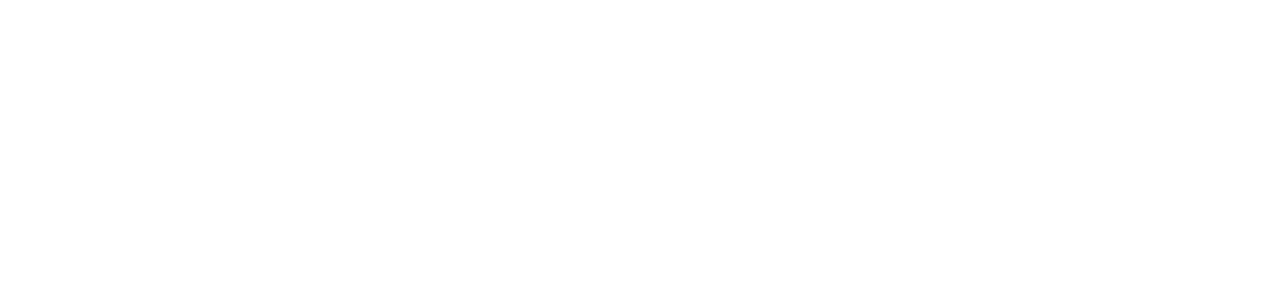
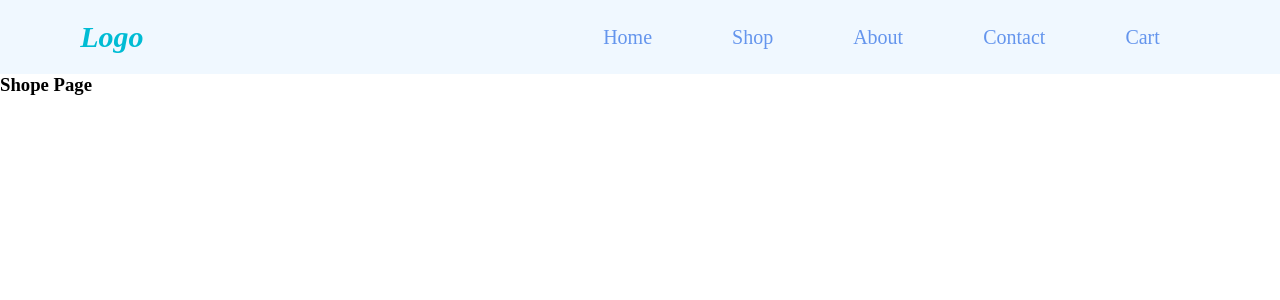
Before and after one commit to ammuzree/E-commerce_ReactJs, a React (Create React App) app: page /shope in a window 1280 px wide. Shown: the top 300 px of the page. Built offline with nearby package versions, Linux system fonts and the light colour scheme.

Commit message:
navBar creation

```diff
--- a/src/App.js
+++ b/src/App.js
@@ -1,12 +1,32 @@
-import React from 'react';
-import Header from './components/header';
+import React from "react";
+import { BrowserRouter, Routes, Route } from "react-router-dom";
+import Navbar from "./components/navbar";
+import Home from './components/Home';
+import Shope from './components/Shope';
+import About from './components/About';
+import Contact from './components/Contact'
+import Cart from './components/Cart';
+import Error from './components/Error'
+
 
 const App = ()=>{
-  <>
-  <div>
-    <Header/>
-  </div>
-  </>
+  return(<>
+    <BrowserRouter>
+    <Navbar/>
+    <Routes>
+        <Route index element={<Home/>}/>
+        <Route path="shope" element={<Shope/>}/>
+        <Route path="about" element={<About/>}/>
+        <Route path="contact" element={<Contact/>}/>
+        <Route path="cart" element={<Cart/>}/>
+        <Route path="*" element={<Error/>}/>
+
+    </Routes>
+    </BrowserRouter>
+
+
+
+    </>);
 }
 
 export default App;
--- /dev/null
+++ b/src/components/Error.js
@@ -0,0 +1,5 @@
+export default function Error(){
+    return(<>
+      <h1>404 ERROR</h1>
+    </>);
+};
--- a/src/components/header.js
+++ /dev/null
@@ -1,30 +0,0 @@
-import React from "react";
-import { BrowserRouter, Routes, Route } from "react-router-dom";
-import Navbar from "./navbar";
-import Home from './Home';
-import Shope from './Shope';
-import About from './About';
-import Contact from './Contact'
-import Cart from './Cart';
-
-
-const Header = ()=>{
-    return(<>
-    <BrowserRouter>
-    <Routes>
-        <Route path="/" element={<Navbar/>}/>
-        <Route index element={<Home/>}/>
-        <Route path="shope" element={<Shope/>}/>
-        <Route path="About" element={<About/>}/>
-        <Route path="Contact" element={<Contact/>}/>
-        <Route path="Cart" element={<Cart/>}/>
-
-    </Routes>
-    </BrowserRouter>
-
-
-
-    </>);
-}
-
-export default Header;
--- /dev/null
+++ b/src/components/navbar.css
@@ -0,0 +1,85 @@
+*{
+    box-sizing: content-box;
+    padding: 0;
+    margin: 0;
+}
+.Nav{
+    display: flex;
+    justify-content: space-around;
+    background: aliceblue;
+    align-items: center;
+    height: 74px;
+}
+.nav-list{
+    display: flex;
+    justify-content: flex-end;
+    list-style: none;
+    width: 70%;
+    z-index: 1;
+}
+.home , .about, .shope, .contact, .cart{
+    text-decoration: none;
+    color: cornflowerblue;
+    padding: 15px 25px;
+    cursor: pointer;
+    font-size: 20px;
+    margin: 0px 15px;
+}
+.navLogo{
+    font-size: 30px;
+    color: #00BCD4;
+    font-style: oblique;
+}
+.navLogo:hover{
+color: rgb(192, 230, 22);
+transition: .5s;
+}
+.home:hover , .about:hover, .shope:hover, .contact:hover, .cart:hover{
+    color:rgb(19, 248, 134);
+    transition: .5s;
+}
+.togleBtn{
+    display: none;
+}
+@media screen and (max-width:800px) {
+    .togleBtn{
+        display: block;
+        top: 25px;
+        right: 30px;
+        position: absolute;
+        font-size: 15px;
+    }
+
+.navTogl{
+    display: block;
+    list-style: none;
+    width: 100%;
+    background-color: #9C27B0;
+    text-align: center;
+    z-index: 4;
+    position: absolute;
+    left: 0;
+    top: 75px;
+}
+.nav-list{
+    display: none;
+}
+
+.navLogo{
+    display: flex;
+    justify-content:center ;
+    text-align: center;
+    align-items: center;
+    cursor: pointer;
+}
+.navLogo:hover{
+    color: rgba(171, 22, 230, 0.527);
+    transition: .5s;
+    }
+    .home:hover , .about:hover, .shope:hover, .contact:hover, .cart:hover{
+        color:rgb(206, 248, 19);
+        transition: .5s;
+    }
+
+
+}
--- a/src/components/navbar.js
+++ b/src/components/navbar.js
@@ -1,27 +1,38 @@
+import React, {useState} from 'react';
 import {Link} from 'react-router-dom';
+import './navbar.css';
 
 const Navbar = ()=>{
+const [togl, setTogl] = useState(false);
+
 return(
     <>
 
-    <nav>
-        <ul>
-            <li>
-              <Link to="/">Home</Link>
-            </li>
-            <li>
-              <Link to='/shop'>Shop</Link>
-            </li>
-            <li>
-              <Link to="/about">About</Link>
-            </li>
-            <li>
-              <Link to="/contact">Contact</Link>
-            </li>
-            <li>
-             <Link to="/cart">Cart</Link>
-            </li>
+    <nav className='Nav'>
+        <h1 className='navLogo'>Logo</h1>
+        <ul className={togl ? 'navTogl':'nav-list'} onClick={()=>{setTogl(false)}}>
+           <Link to="/" className='home'>
+            <li>Home</li>
+            </Link>
+
+              <Link to='/shope' className='shope'>
+              <li>Shop </li>
+              </Link>
+
+              <Link to="/about" className='about'>
+                <li>About </li>
+                </Link>
+
+              <Link to="/contact" className='contact'>
+                <li>Contact</li>
+                </Link>
+
+             <Link to="/cart" className='cart'>
+              <li>Cart</li>
+              </Link>
+
         </ul>
+        <button className='togleBtn' onClick={()=>{setTogl(!togl)}}>{togl ? <h1>X</h1> : <h1>=</h1>}</button>
     </nav>
 
 
```
